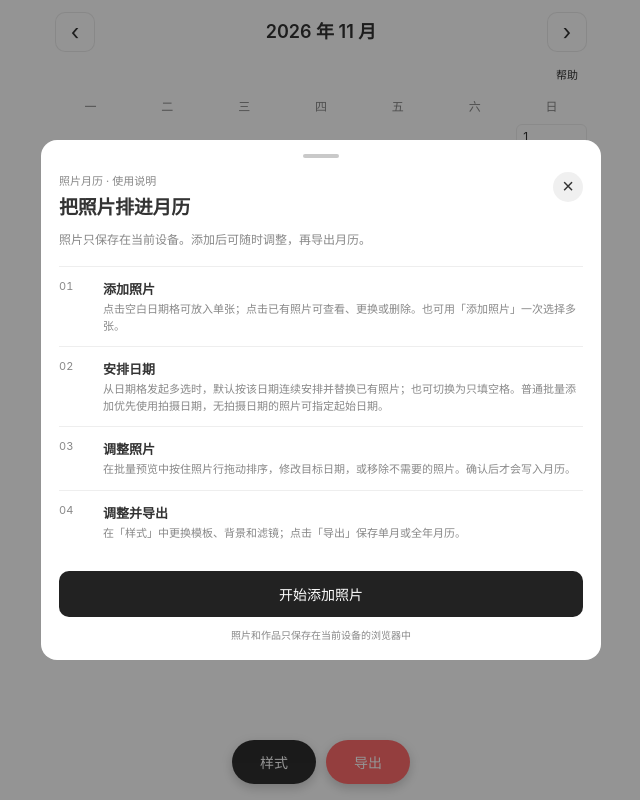
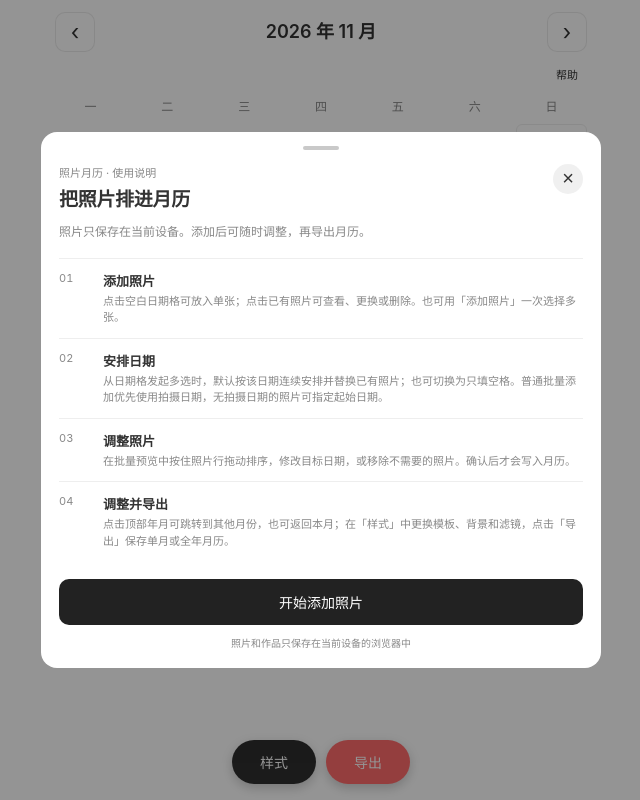
Before and after one commit to lyler77/photo-calendar, a Vue app: page / in a window 1280 px wide. Shown: the whole page, without its empty margins (319-959 px from the left). Built offline with nearby package versions, Linux system fonts and the light colour scheme.

Commit message:
docs: explain month navigation in help

```diff
--- a/src/components/FirstUseGuide.vue
+++ b/src/components/FirstUseGuide.vue
@@ -49,7 +49,7 @@ defineEmits(['start', 'close'])
           </li>
           <li>
             <span class="step-number">04</span>
-            <div><strong>调整并导出</strong><small>在「样式」中更换模板、背景和滤镜；点击「导出」保存单月或全年月历。</small></div>
+            <div><strong>调整并导出</strong><small>点击顶部年月可跳转到其他月份，也可返回本月；在「样式」中更换模板、背景和滤镜，点击「导出」保存单月或全年月历。</small></div>
           </li>
         </ol>
 
```
